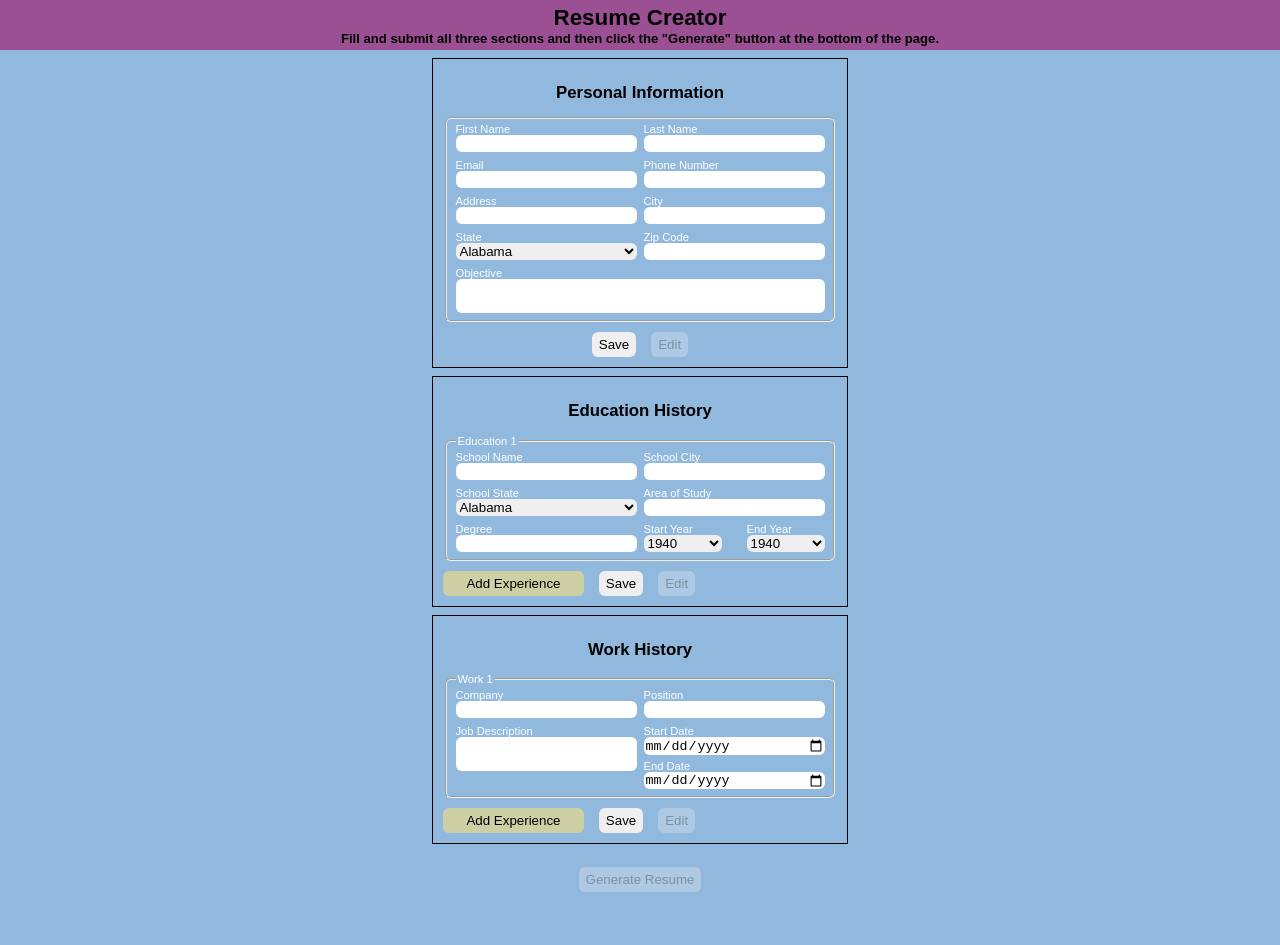
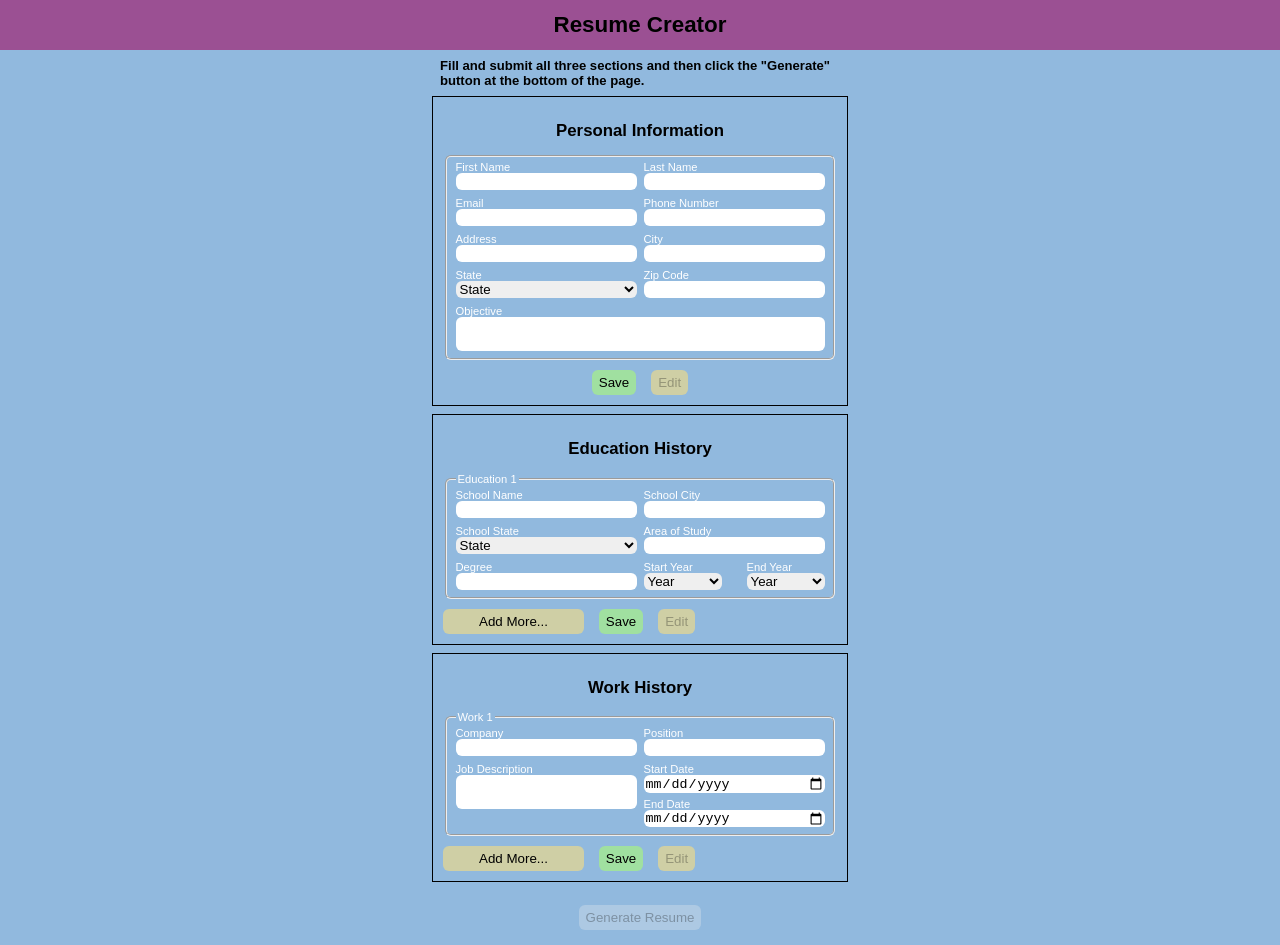
Before and after one commit to flipott/resumecreator, a React (Create React App) app in the folder resumecreator/: page / in a window 1280 px wide. Before the commit the page ends 907 px from the top, so only its background shows below. Built offline with nearby package versions, Linux system fonts and the light colour scheme.

Commit message:
Fix modal behavior and element tags

```diff
--- a/resumecreator/src/App.js
+++ b/resumecreator/src/App.js
@@ -31,11 +31,11 @@ class App extends Component {
       <div className="main">
         <div className="title-container">
           <h1>Resume Creator</h1>
-          <h3>
+        </div>
+        <h3>
             Fill and submit all three sections and then
             click the "Generate" button at the bottom of the page.
           </h3>
-        </div>
         <Information handleSubmit={this.handleSubmit} />
         <Education handleSubmit={this.handleSubmit} />
         <Work handleSubmit={this.handleSubmit} />
--- a/resumecreator/src/components/Education.js
+++ b/resumecreator/src/components/Education.js
@@ -54,15 +54,16 @@ class Education extends Component {
                     <legend>Education {i+1}</legend>
                     <div>
                         <label htmlFor="school">School Name</label>
-                        <input required type="text" name="school" id={i} onChange={this.handleChange} value={this.state.eduArray[i]['school']} disabled={this.state.disabled}/>
+                        <input required type="text" name="school" id={i} maxLength="30" onChange={this.handleChange} value={this.state.eduArray[i]['school']} disabled={this.state.disabled}/>
                     </div>
                     <div>
                         <label htmlFor="school">School City</label>
-                        <input required type="text" name="schoolCity" id={i} onChange={this.handleChange} value={this.state.eduArray[i]['schoolCity']} disabled={this.state.disabled}/>
+                        <input required type="text" name="schoolCity" id={i} maxLength="30" onChange={this.handleChange} value={this.state.eduArray[i]['schoolCity']} disabled={this.state.disabled}/>
                     </div>
                     <div>
                         <label htmlFor="schoolState">School State</label>
                         <select required name="schoolState" id={i} onChange={this.handleChange} value={this.state.eduArray[i]['schoolState']} disabled={this.state.disabled}>
+                            <option value="" disabled selected>State</option>
                             <option value="AL">Alabama</option>
                             <option value="AK">Alaska</option>
                             <option value="AZ">Arizona</option>
@@ -118,16 +119,17 @@ class Education extends Component {
                     </div>
                     <div>
                         <label htmlFor="study">Area of Study</label>
-                        <input required type="text" name="study" id={i} onChange={this.handleChange} value={this.state.eduArray[i]['study']} disabled={this.state.disabled}/>
+                        <input required type="text" name="study" id={i} maxLength="30" onChange={this.handleChange} value={this.state.eduArray[i]['study']} disabled={this.state.disabled}/>
                     </div>
                     <div>
                         <label htmlFor="degree">Degree</label>
-                        <input required type="text" name="degree" id={i} onChange={this.handleChange} value={this.state.eduArray[i]['degree']} disabled={this.state.disabled}/>
+                        <input required type="text" name="degree" id={i} maxLength="30" onChange={this.handleChange} value={this.state.eduArray[i]['degree']} disabled={this.state.disabled}/>
                     </div>
                     <div className="date-container">
                         <div>
                             <label htmlFor="startYear">Start Year</label>
                             <select required name="startYear" id={i} onChange={this.handleChange} value={this.state.eduArray[i]['startYear']} disabled={this.state.disabled}>
+                                <option value="" disabled selected>Year</option>
                                 <option value="1940">1940</option>
                                 <option value="1941">1941</option>
                                 <option value="1942">1942</option>
@@ -293,6 +295,7 @@ class Education extends Component {
                         <div>
                             <label htmlFor="endYear">End Year</label>
                             <select required name="endYear" id={i} onChange={this.handleChange} value={this.state.eduArray[i]['endYear']} disabled={this.state.disabled}>
+                                <option value="" disabled selected>Year</option>
                                 <option value="1940">1940</option>
                                 <option value="1941">1941</option>
                                 <option value="1942">1942</option>
@@ -493,9 +496,9 @@ class Education extends Component {
                 <form onSubmit={(e) => this.submitHandler(e)} id="education"  className="edu-generate">
                     {this.generateInputs()}
                     <div className="submit-row">
-                        <button id="add-btn" type="button" visibility="hidden" style={{visibility: this.state.formCount < 3 ? 'visible' : 'hidden' }} disabled={this.state.disabled} className="left" onClick={this.addExp}>Add Experience</button>
-                        <button type="submit" disabled={this.state.disabled}>Save</button>
-                        <button disabled={!this.state.disabled} onClick={this.edit} type="button">Edit</button>
+                        <button id="add-btn" type="button" visibility="hidden" style={{visibility: this.state.formCount < 3 ? 'visible' : 'hidden' }} disabled={this.state.disabled} className="left" onClick={this.addExp}>Add More...</button>
+                        <button type="submit" disabled={this.state.disabled} className="save">Save</button>
+                        <button disabled={!this.state.disabled} onClick={this.edit} type="button" className="edit">Edit</button>
                         <div className="right"></div>
                     </div>
                 </form>
--- a/resumecreator/src/components/Generate.js
+++ b/resumecreator/src/components/Generate.js
@@ -17,6 +17,10 @@ class Generate extends Component {
         this.setState({displayResume: false});
     }
 
+    print = () => {
+        window.print();
+    }
+
     render() {
         const {information, education, work} = this.props;
         return (
@@ -31,7 +35,7 @@ class Generate extends Component {
                 <div className="generated">
                     <div className="modal">
                         <div className="modal-top">
-                            <button>Print</button>
+                            <button onClick={this.print}>Print</button>
                             <button onClick={this.hideResume}>x</button>
                         </div>
                         <div className="printable">
--- a/resumecreator/src/components/Information.js
+++ b/resumecreator/src/components/Information.js
@@ -52,31 +52,32 @@ class Information extends Component {
                         <fieldset>
                             <div>
                                 <label htmlFor="firstName">First Name</label>
-                                <input required type="text" name="firstName" id="firstName" onChange={this.handleChange} value={this.state.infoArray.firstName} disabled={this.state.disabled}/>
+                                <input required type="text" maxLength="20" name="firstName" id="firstName" onChange={this.handleChange} value={this.state.infoArray.firstName} disabled={this.state.disabled}/>
                             </div>
                             <div>
                                 <label htmlFor="lastName">Last Name</label>
-                                <input required type="text" name="lastName" id="lastName" onChange={this.handleChange} value={this.state.infoArray.lastName} disabled={this.state.disabled} />
+                                <input required type="text" maxLength="20" name="lastName" id="lastName" onChange={this.handleChange} value={this.state.infoArray.lastName} disabled={this.state.disabled} />
                             </div>
                             <div>
                                 <label htmlFor="email">Email</label>
-                                <input required type="email" name="email" id="email" onChange={this.handleChange} value={this.state.infoArray.email} disabled={this.state.disabled}/>
+                                <input required type="email" maxLength="40" name="email" id="email" onChange={this.handleChange} value={this.state.infoArray.email} disabled={this.state.disabled}/>
                             </div>
                             <div>
                                 <label htmlFor="phone">Phone Number</label>
-                                <input required type="tel" name="phone" id="phone" onChange={this.handleChange} value={this.state.infoArray.phone} disabled={this.state.disabled} />
+                                <input required type="tel" maxLength="22" name="phone" id="phone" onChange={this.handleChange} value={this.state.infoArray.phone} disabled={this.state.disabled} />
                             </div>
                             <div>
                                 <label htmlFor="street">Address</label>
-                                <input required type="text" name="street" id="street" onChange={this.handleChange} value={this.state.infoArray.street} disabled={this.state.disabled} />
+                                <input required type="text" maxLength="20" name="street" id="street" onChange={this.handleChange} value={this.state.infoArray.street} disabled={this.state.disabled} />
                             </div>
                             <div>
                                 <label htmlFor="city">City</label>
-                                <input required type="text" name="city" id="city" onChange={this.handleChange} value={this.state.infoArray.city} disabled={this.state.disabled} />
+                                <input required type="text" maxLength="20" name="city" id="city" onChange={this.handleChange} value={this.state.infoArray.city} disabled={this.state.disabled} />
                             </div>
                             <div>
                                 <label htmlFor="state">State</label>
                                 <select required name="state" id="state" onChange={this.handleChange} value={this.state.infoArray.state} disabled={this.state.disabled}>
+                                    <option value="" disabled selected>State</option>
                                     <option value="AL">Alabama</option>
                                     <option value="AK">Alaska</option>
                                     <option value="AZ">Arizona</option>
@@ -132,16 +133,16 @@ class Information extends Component {
                             </div>
                             <div>
                                 <label htmlFor="zip">Zip Code</label>
-                                <input required type="text" name="zip" id="zip" onChange={this.handleChange} value={this.state.infoArray.zip} disabled={this.state.disabled} />
+                                <input required type="text" maxLength="5" name="zip" id="zip" onChange={this.handleChange} value={this.state.infoArray.zip} disabled={this.state.disabled} />
                             </div>
                             <div id="objective-container">
                                 <label htmlFor="objective">Objective</label>
-                                <textarea required name="objective" id="objective" onChange={this.handleChange} value={this.state.infoArray.objective} disabled={this.state.disabled} />
+                                <textarea required maxLength="137" name="objective" id="objective" onChange={this.handleChange} value={this.state.infoArray.objective} disabled={this.state.disabled} />
                             </div>
                     </fieldset>
                     <div className="submit-row">
-                        <button type="submit" disabled={this.state.disabled}>Save</button>
-                        <button disabled={!this.state.disabled} onClick={this.edit} type="button">Edit</button>
+                        <button type="submit" className="save" disabled={this.state.disabled}>Save</button>
+                        <button disabled={!this.state.disabled} onClick={this.edit} className="edit" type="button">Edit</button>
                     </div>
                 </form>
             </div>
--- a/resumecreator/src/components/Work.js
+++ b/resumecreator/src/components/Work.js
@@ -53,15 +53,15 @@ class Work extends Component {
                     <legend>Work {i+1}</legend>
                     <div>
                         <label htmlFor="company">Company</label>
-                        <input required type="text" name="company" id={i} onChange={this.handleChange} value={this.state.workArray[i]['company']} disabled={this.state.disabled}/>
+                        <input required type="text" name="company" maxLength="30" id={i} onChange={this.handleChange} value={this.state.workArray[i]['company']} disabled={this.state.disabled}/>
                     </div>
                     <div>
                         <label htmlFor="position">Position</label>
-                        <input required type="text" name="position" id={i} onChange={this.handleChange} value={this.state.workArray[i]['position']} disabled={this.state.disabled}/>
+                        <input required type="text" maxLength="30" name="position" id={i} onChange={this.handleChange} value={this.state.workArray[i]['position']} disabled={this.state.disabled}/>
                     </div>
                     <div>
                     <label htmlFor="duties">Job Description</label>
-                    <textarea required name="duties" id={i} onChange={this.handleChange} value={this.state.workArray[i]['duties']} disabled={this.state.disabled}/>
+                    <textarea required name="duties" maxLength="60" id={i} onChange={this.handleChange} value={this.state.workArray[i]['duties']} disabled={this.state.disabled}/>
                     </div>
                     <div className="date-container">
                         <div>
@@ -108,9 +108,9 @@ class Work extends Component {
                 <form onSubmit={(e) => this.submitHandler(e)} id="work">
                     {this.generateInputs()}
                     <div className="submit-row">
-                        <button id="add-btn" type="button" visibility="hidden" style={{visibility: this.state.formCount < 3 ? 'visible' : 'hidden' }} disabled={this.state.disabled} className="left" onClick={this.addExp}>Add Experience</button>
-                        <button type="submit" disabled={this.state.disabled}>Save</button>
-                        <button disabled={!this.state.disabled} onClick={this.edit} type="button">Edit</button>
+                        <button id="add-btn" type="button" visibility="hidden" style={{visibility: this.state.formCount < 3 ? 'visible' : 'hidden' }} disabled={this.state.disabled} className="left" onClick={this.addExp}>Add More...</button>
+                        <button type="submit" className="save" disabled={this.state.disabled}>Save</button>
+                        <button disabled={!this.state.disabled} onClick={this.edit} type="button" className="edit">Edit</button>
                         <div className="right"></div>
                     </div>
                 </form>
```
